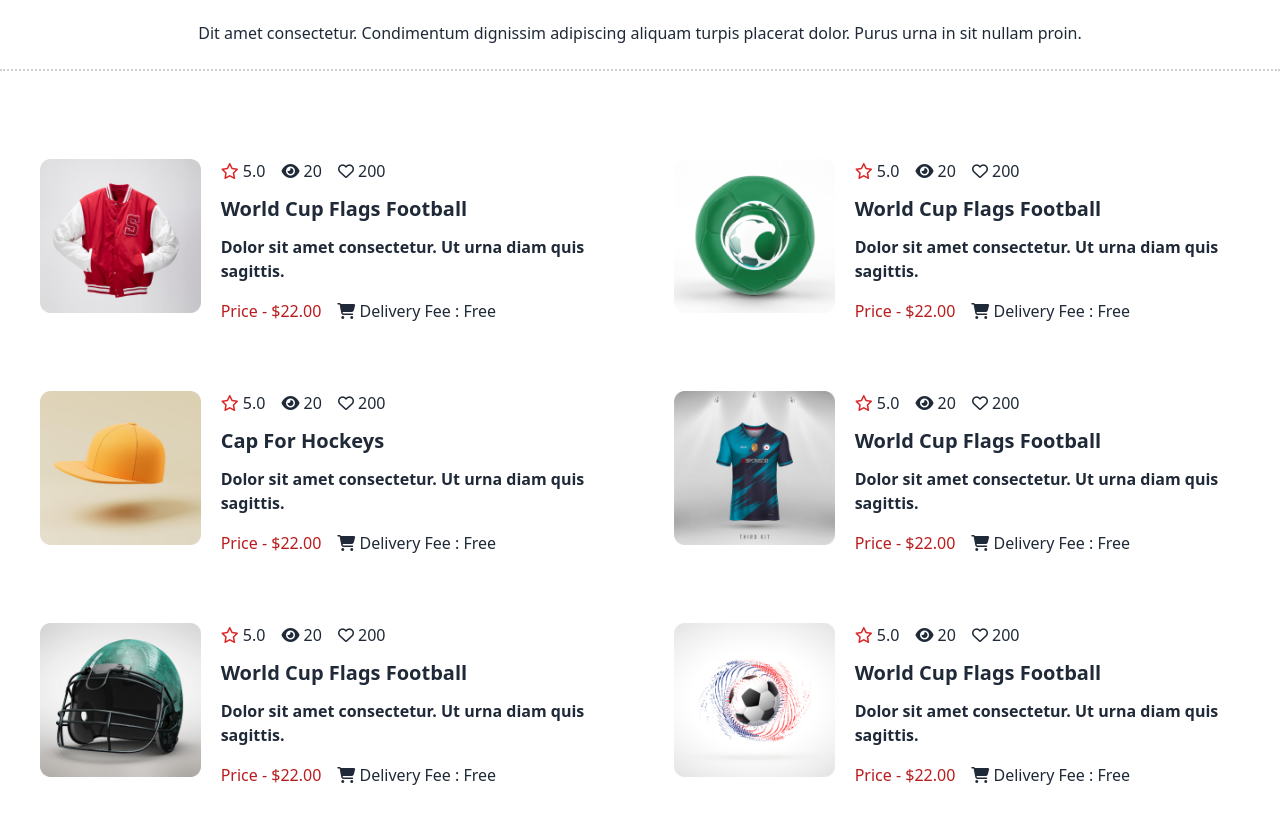
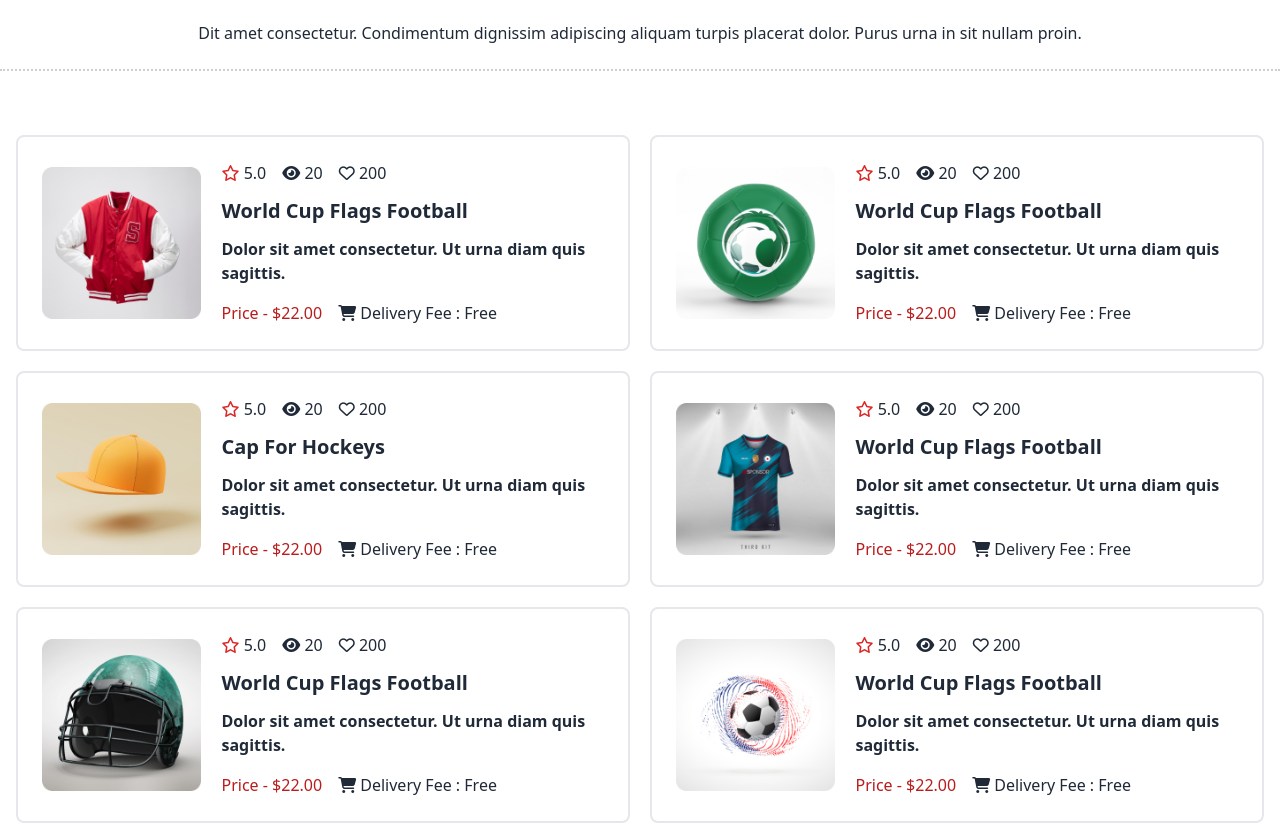
Before and after one commit to Ajjaj-Ahmed/hockey_club_website, a plain HTML site: page index.html in a window 1280 px wide. Shown: the part 1357-2196 px from the top of the page. Drawn offline with nearby package versions, Linux system fonts and the light colour scheme.

Commit message:
complete new product section

```diff
--- a/index.html
+++ b/index.html
@@ -155,8 +155,9 @@
       </div>
 
       <!-- product grid -->
-      <div class="grid gap-4 grid-cols-1 lg:grid-cols-2 lg:gap-5 lg:mt-12 mt-8 p-4">
-        <div class="flex gap-4 lg:gap-5 lg:p-6 bg-white">
+      <div class="grid gap-4 grid-cols-1  lg:grid-cols-2 lg:gap-5 lg:mt-12 mt-8 p-4">
+
+        <div class="flex flex-col justify-center items-center gap-4  lg:flex-row  lg:gap-5 lg:p-6 bg-white border-2 border-gray-200 rounded-lg p-5">
           <div>
             <img src="Images/5.png" alt="">
           </div>
@@ -177,7 +178,8 @@
             </div>
           </div>
         </div>
-        <div class="flex gap-4 lg:gap-5 lg:p-6 bg-white">
+
+        <div class="flex flex-col justify-center items-center gap-4  lg:flex-row  lg:gap-5 lg:p-6 bg-white border-2 border-gray-200 rounded-lg p-5">
           <div>
             <img src="Images/6.png" alt="">
           </div>
@@ -198,7 +200,7 @@
             </div>
           </div>
         </div>
-        <div class="flex gap-4 lg:gap-5 lg:p-6 bg-white">
+        <div class="flex flex-col justify-center items-center gap-4  lg:flex-row  lg:gap-5 lg:p-6 bg-white border-2 border-gray-200 rounded-lg p-5">
           <div>
             <img src="Images/7.png" alt="">
           </div>
@@ -219,7 +221,7 @@
             </div>
           </div>
         </div>
-        <div class="flex gap-4 lg:gap-5 lg:p-6 bg-white">
+        <div class="flex flex-col justify-center items-center gap-4  lg:flex-row  lg:gap-5 lg:p-6 bg-white border-2 border-gray-200 rounded-lg p-5">
           <div>
             <img src="Images/8.png" alt="">
           </div>
@@ -240,7 +242,7 @@
             </div>
           </div>
         </div>
-        <div class="flex gap-4 lg:gap-5 lg:p-6 bg-white">
+        <div class="flex flex-col justify-center items-center gap-4  lg:flex-row  lg:gap-5 lg:p-6 bg-white border-2 border-gray-200 rounded-lg p-5">
           <div>
             <img src="Images/9.png" alt="">
           </div>
@@ -261,7 +263,7 @@
             </div>
           </div>
         </div>
-        <div class="flex gap-4 lg:gap-5 lg:p-6 bg-white">
+        <div class="flex flex-col justify-center items-center gap-4  lg:flex-row  lg:gap-5 lg:p-6 bg-white border-2 border-gray-200 rounded-lg p-5">
           <div>
             <img src="Images/10.png" alt="">
           </div>
```
